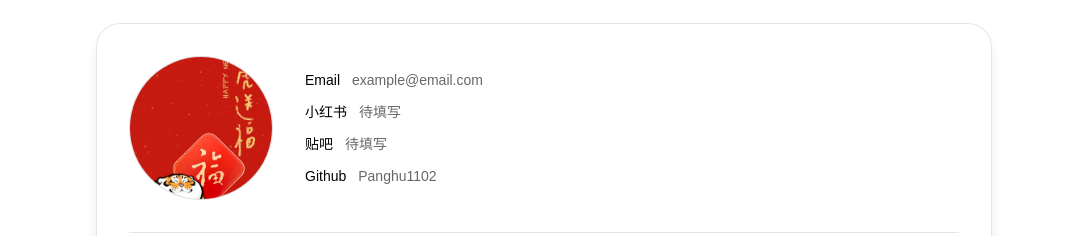
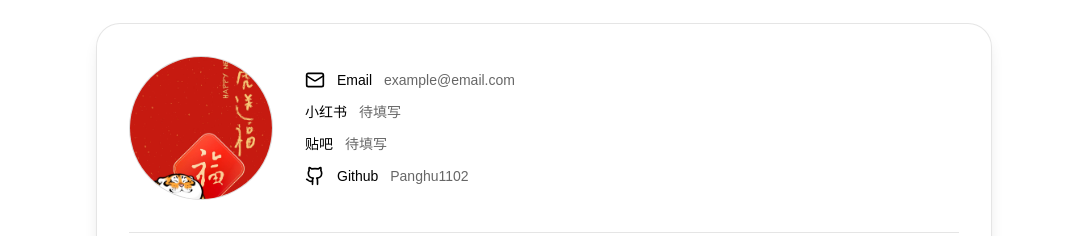
Before and after one commit to Panghu1102/next-blog, a Next.js app: page / in a window 1280 px wide. Shown: the part 241-477 px from the top of the page, without its empty margins (96-1183 px from the left). Built offline with nearby package versions, Linux system fonts and the light colour scheme.

Commit message:
Add lucide icons and improve fixed translucent navbar

```diff
--- a/src/app/page.tsx
+++ b/src/app/page.tsx
@@ -1,19 +1,21 @@
+import { Github, Mail } from "lucide-react";
+
 export default function Home() {
 	const contacts = [
-		{ name: "Email", value: "example@email.com" },
-		{ name: "小红书", value: "待填写" },
-		{ name: "贴吧", value: "待填写" },
-		{ name: "Github", value: "Panghu1102" },
+		{ name: "Email", icon: Mail, value: "example@email.com" },
+		{ name: "小红书", icon: null, value: "待填写" },
+		{ name: "贴吧", icon: null, value: "待填写" },
+		{ name: "Github", icon: Github, value: "Panghu1102" },
 	];
 
 	return (
 		<div className="min-h-screen bg-white text-black transition-colors dark:bg-black dark:text-white">
 			<header className="fixed top-4 left-1/2 z-50 w-[calc(100%-2rem)] max-w-5xl -translate-x-1/2">
-				<nav className="flex items-center justify-between rounded-2xl border border-black/10 bg-white/40 px-6 py-3 shadow-lg backdrop-blur-xl dark:border-white/10 dark:bg-black/40">
+				<nav className="flex items-center justify-between rounded-2xl border border-black/10 bg-white/20 px-6 py-3 shadow-lg backdrop-blur-xl dark:border-white/10 dark:bg-black/20">
 					<div className="text-lg font-semibold">Panghu Blog</div>
 					<div className="flex gap-2">
 						{["Home", "Blog", "Projects", "About"].map((item) => (
-							<a key={item} href="#" className="rounded-xl px-4 py-2 text-sm transition-all hover:shadow-[0_0_25px_rgba(0,0,0,0.18)] dark:hover:shadow-[0_0_25px_rgba(255,255,255,0.2)]">
+							<a key={item} href="#" className="rounded-xl px-4 py-2 text-sm transition-all hover:bg-black/5 hover:shadow-[0_0_25px_rgba(0,0,0,0.18)] dark:hover:bg-white/10 dark:hover:shadow-[0_0_25px_rgba(255,255,255,0.2)]">
 								{item}
 							</a>
 						))}
@@ -38,8 +40,9 @@ export default function Home() {
 						</div>
 
 						<div className="flex-1 space-y-3">
-							{contacts.map(({ name, value }) => (
+							{contacts.map(({ name, icon: Icon, value }) => (
 								<div key={name} className="flex items-center gap-3 text-sm">
+									{Icon && <Icon className="h-5 w-5" />}
 									<span className="font-medium">{name}</span>
 									<span className="text-black/60 dark:text-white/60">{value}</span>
 								</div>
```
